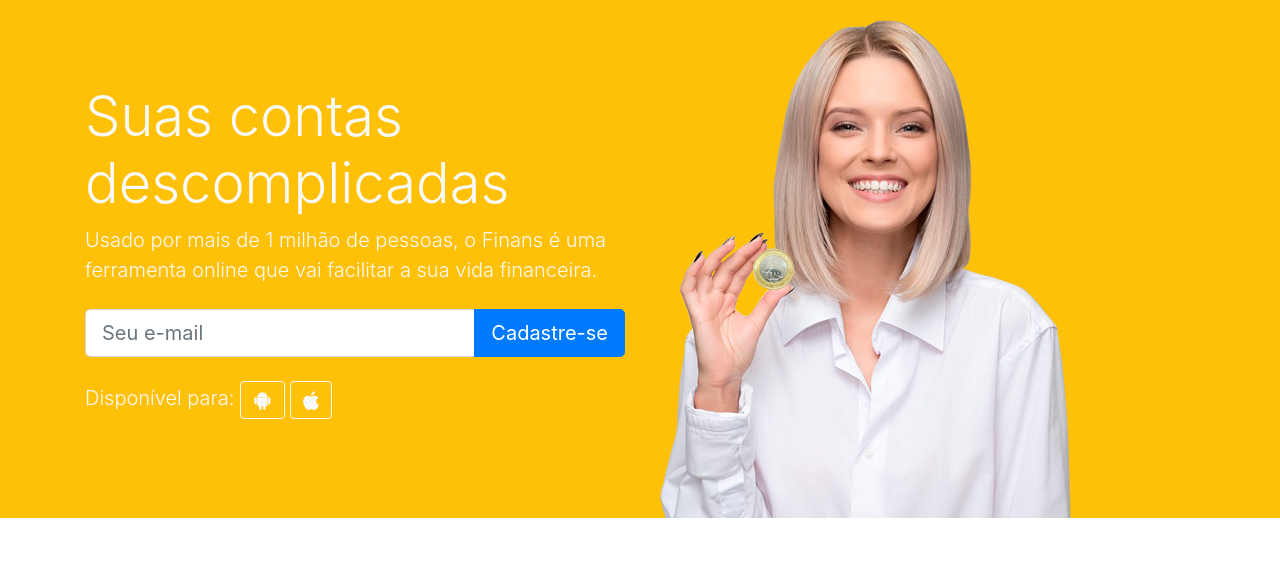
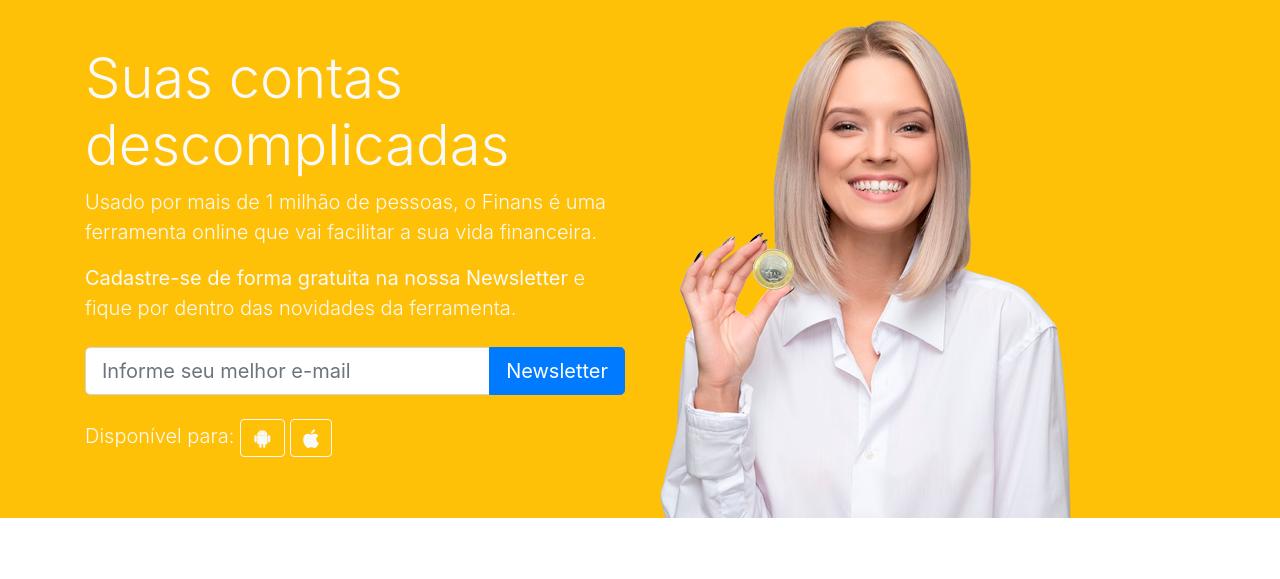
Before and after one commit to jonathannunesdsouza/finans, a PHP site: page / in a window 1280 px wide. Shown: the part 63-642 px from the top of the page. Run offline with PHP 8.4, Linux system fonts and the light colour scheme; some libraries are stand-ins or nearby versions.

Commit message:
style: Adiciona campo para assinatura de Newsletter da ferramenta
No lugar do campo p/ cadastrar e-mail, foi inserido um campo que captura o e-mail digitado pelo usuário e o
envia em um e-mail, p/ assinatura de uma Newsletter.

```diff
--- a/index.php
+++ b/index.php
@@ -82,13 +82,19 @@
 
                         </p>
 
-                        <form class="mt-4 mb-4">
+                        <p class="lead text-light">
+
+                            <strong>Cadastre-se de forma gratuita na nossa Newsletter</strong> e fique por dentro das novidades da ferramenta.
+
+                        </p>
+
+                        <form action="processa_envio.php" method="post" class="mt-4 mb-4">
 
                             <div class="input-group input-group-lg">
-                            <input type="text" name="texto" placeholder="Seu e-mail" class="form-control">
+                            <input type="text" name="email_newsletter" placeholder="Informe seu melhor e-mail" class="form-control">
 
                             <div class="input-group-append">
-                                <button class="btn btn-primary">Cadastre-se</button>
+                                <button type="submit" class="btn btn-primary">Newsletter</button>
                             </div>
 
                             </div>
```
